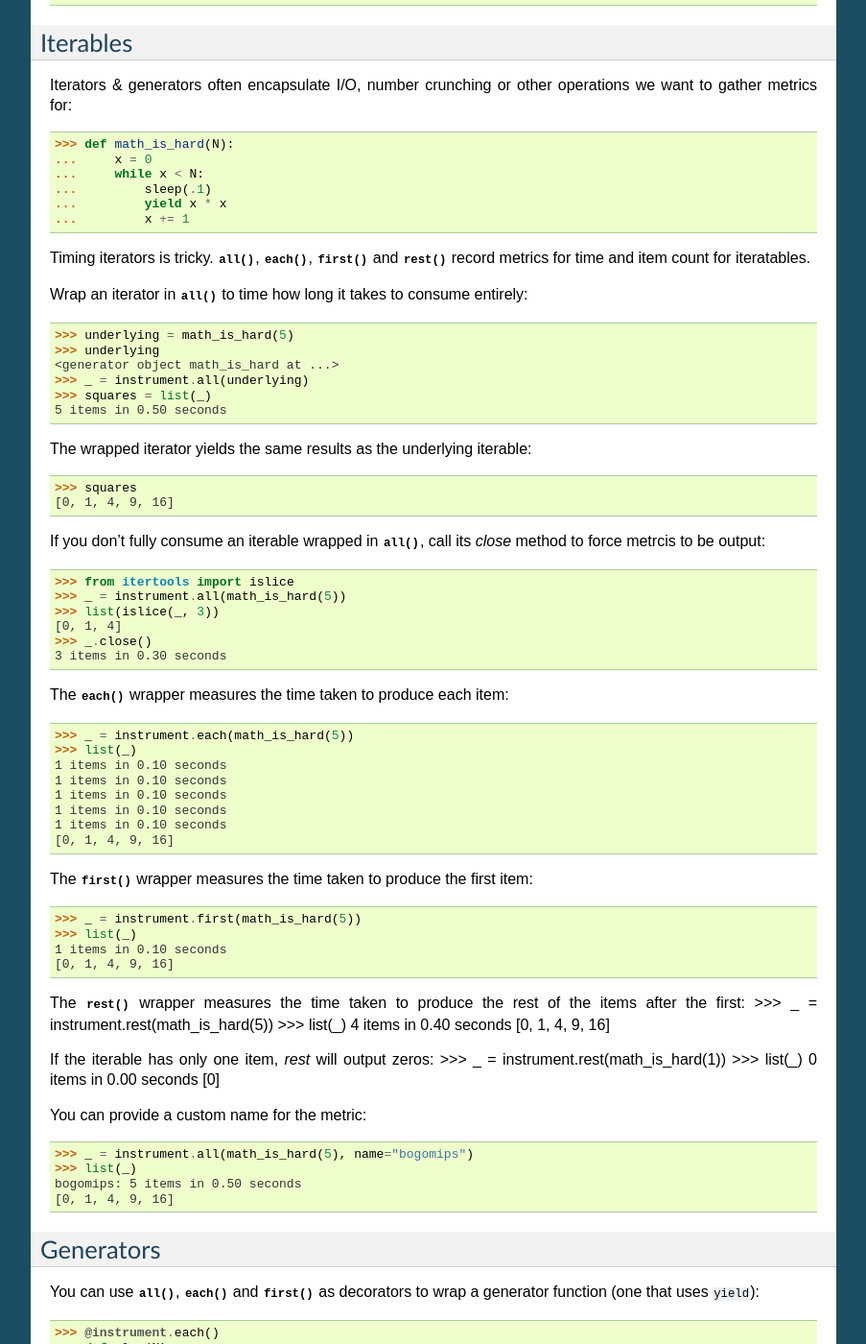
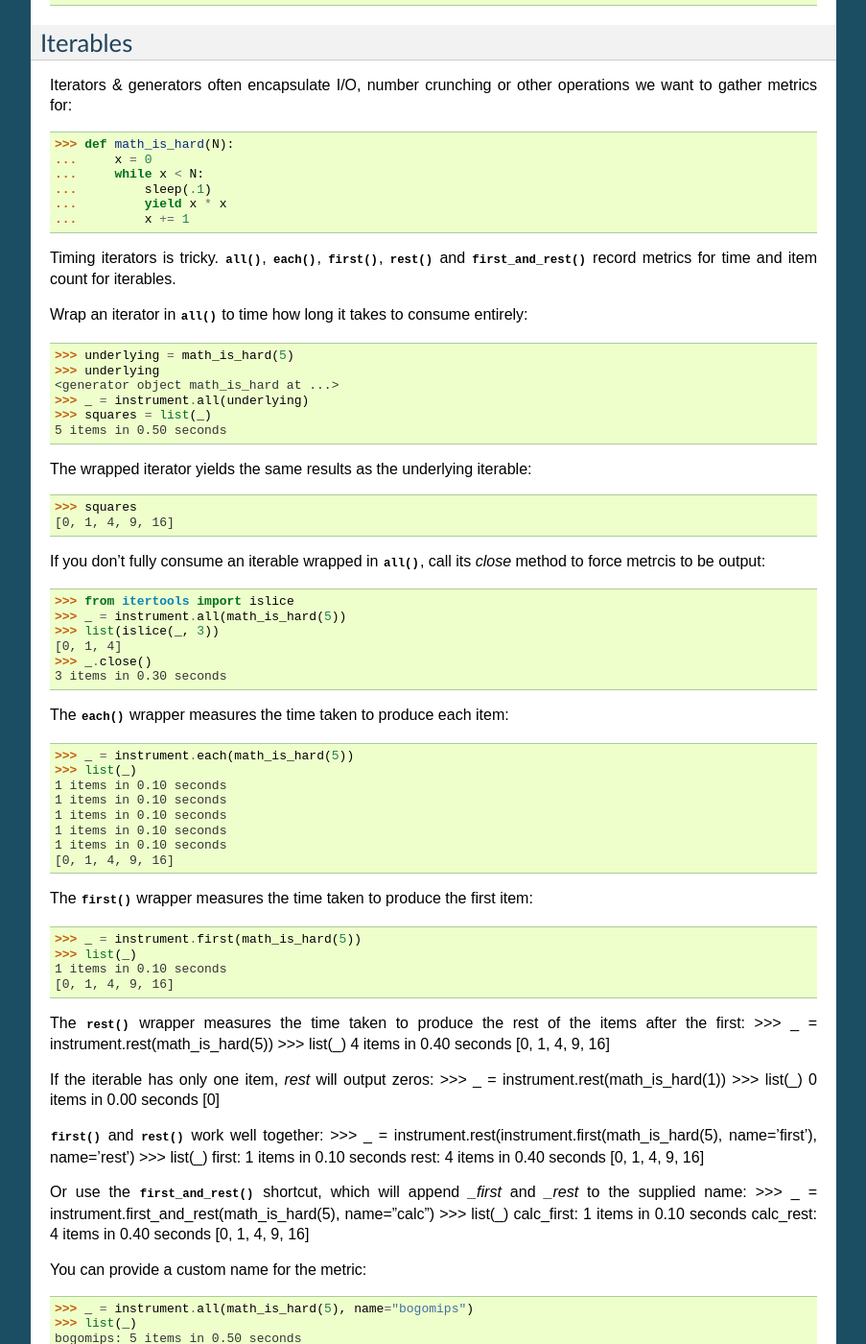
Before and after one commit to wearpants/instrument, a Sphinx documentation site: the page built from doc/basic_use.rst, in a window 1280 px wide and 1400 px high, scrolled down 1003 px. Shown: the whole window at 96% size, without its empty margins (198-1101 px from the left). Built offline with Sphinx 7.4.7, drawn with Linux system fonts in a browser that asks for light colours; some of the changed text lies outside the part shown.

Commit message:
write first_and_rest

```diff
--- a/doc/basic_use.rst
+++ b/doc/basic_use.rst
@@ -70,9 +70,9 @@ operations we want to gather metrics for:
 ...         yield x * x
 ...         x += 1
 
-Timing iterators is tricky. :func:`all`, :func:`each`, :func:`first`
-and :func:`rest` record metrics for time and item count for
-iteratables.
+Timing iterators is tricky. :func:`all`, :func:`each`, :func:`first`,
+:func:`rest` and :func:`first_and_rest` record metrics for time and
+item count for iterables.
 
 Wrap an iterator in :func:`all` to time how long it takes to consume
 entirely:
@@ -132,6 +132,21 @@ If the iterable has only one item, `rest` will output zeros:
 0 items in 0.00 seconds
 [0]
 
+:func:`first` and :func:`rest` work well together:
+>>> _ = instrument.rest(instrument.first(math_is_hard(5), name='first'), name='rest')
+>>> list(_)
+first: 1 items in 0.10 seconds
+rest: 4 items in 0.40 seconds
+[0, 1, 4, 9, 16]
+
+Or use the :func:`first_and_rest` shortcut, which will append `_first` and `_rest` to
+the supplied name:
+>>> _ = instrument.first_and_rest(math_is_hard(5), name="calc")
+>>> list(_)
+calc_first: 1 items in 0.10 seconds
+calc_rest: 4 items in 0.40 seconds
+[0, 1, 4, 9, 16]
+
 
 You can provide a custom name for the metric:
 
@@ -143,7 +158,8 @@ bogomips: 5 items in 0.50 seconds
 Generators
 ----------
 
-You can use :func:`all`, :func:`each` and :func:`first` as decorators to wrap a generator function
+You can use :func:`all`, :func:`each`, :func:`first`, :func:`rest` and
+:func:`first_and_rest` as decorators to wrap a generator function
 (one that uses ``yield``):
 
 >>> @instrument.each()
```
Also changed, not shown: instrument/__init__.py (+23 -0 lines).
